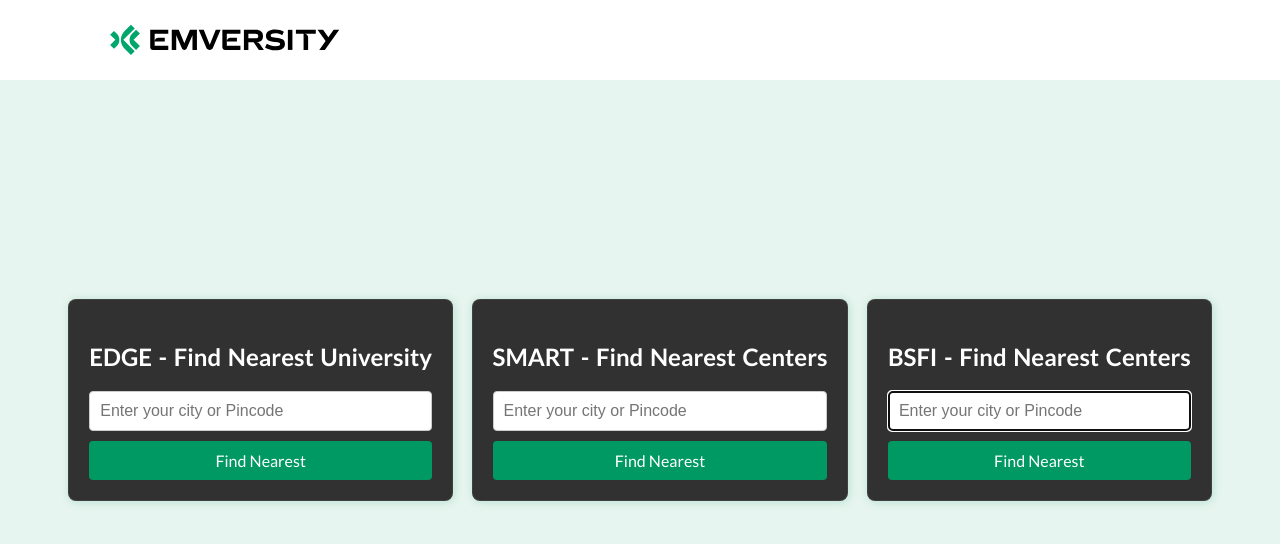
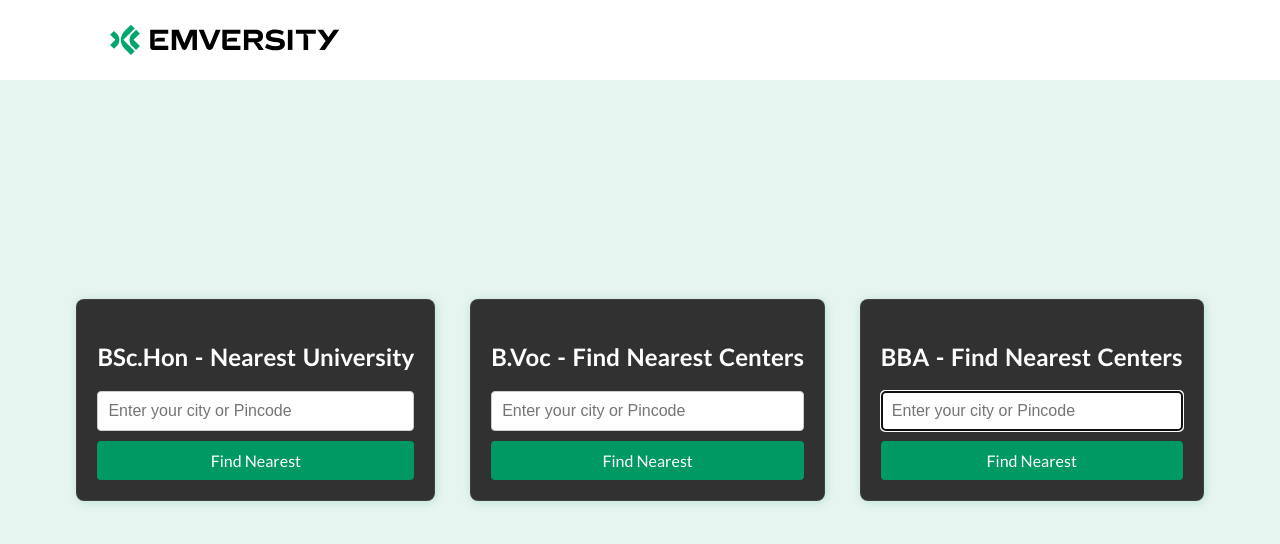
Before and after one commit to ajayghodake/NearestUniversities, a React (Vite) app: page / in a window 1280 px wide. Shown: the top 544 px of the page. Built offline with nearby package versions, Linux system fonts and the light colour scheme.

Commit message:
degree names updated

```diff
--- a/src/App.jsx
+++ b/src/App.jsx
@@ -12,7 +12,7 @@
       <Navbar />
       <div className="container-wrapper">
         <FinderContainer
-          title="EDGE - Find Nearest University"
+          title="BSc.Hon - Nearest University"
           placeholder="Enter your city or Pincode"
           dataset={universities}
           formatter={(uni) => (
@@ -25,7 +25,7 @@
         />
 
         <FinderContainer
-          title="SMART - Find Nearest Centers"
+          title="B.Voc - Find Nearest Centers"
           placeholder="Enter your city or Pincode"
           dataset={centers}
           formatter={(center) => (
@@ -39,7 +39,7 @@
         />
 
         <FinderContainer
-          title="BSFI - Find Nearest Centers"
+          title="BBA - Find Nearest Centers"
           placeholder="Enter your city or Pincode"
           dataset={BSFICenters}
           formatter={(center) => (
```
